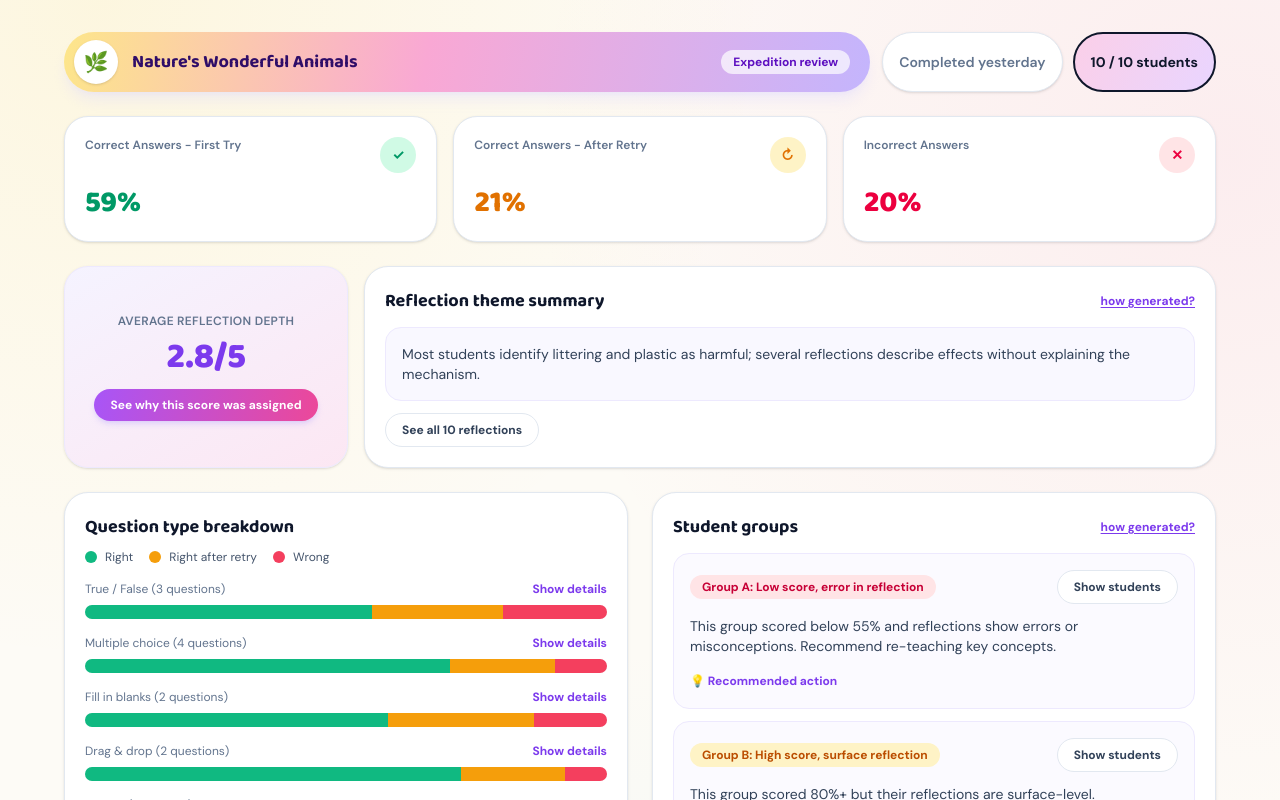
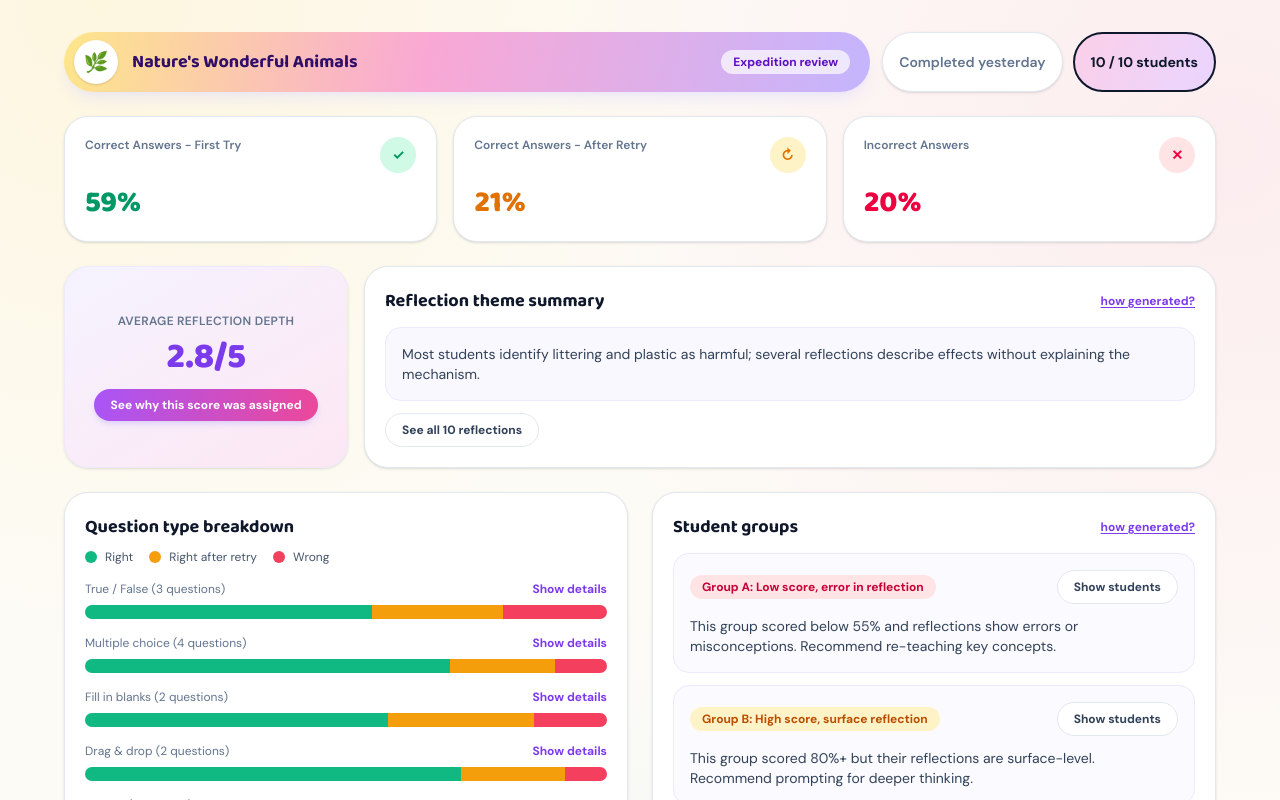
Before and after one commit to akhila-ovr/master-thesis, a Svelte app: page / in a window 1280 px wide. Shown: the top 800 px of the page. Built offline with nearby package versions, Linux system fonts and the light colour scheme.

Commit message:
Removed recommended actions

```diff
--- a/src/App.svelte
+++ b/src/App.svelte
@@ -469,35 +469,6 @@ Lina: i dont know it was just there and it looked yucky`,
     },
   ];
 
-  // Recommended actions, one per group — informational only. Teachers read
-  // these and decide for themselves; there's no accept/reject or task list.
-  export const suggestions = [
-    {
-      title: "Walk through the ingestion pathway with the whole group",
-      group: "A",
-      summary:
-        "Finn and Omar can both say plastic hurts sea animals, but neither explains why: Finn's reflection stops at \"they get stuck in bags,\" and Omar's is close to blank. That gap matches their quiz results: both missed the questions on how plastic actually causes harm, which is likely why they scored below 55%. They also split on the debate rather than voting the same way, so this isn't a shared opinion; it's a shared gap in understanding the mechanism.",
-    },
-    {
-      title: "Ask them to explain their reasoning behind their answers",
-      group: "B",
-      summary:
-        "Noah, Amara, and James all scored 80%+ on the quiz, they clearly understand the material, but their reflections are thin: Noah and James wrote almost nothing, and Amara only names an action (\"pick up litter\") without saying why it matters. Two of the three did take a side in the debate, so they can reason when the format gives them more structure. Asking them to explain their reasoning out loud, rather than in writing, may unlock what they already know.",
-    },
-    {
-      title: "Have them argue the opposite side of the debate",
-      group: "C",
-      summary:
-        "Luca, Priya, and Yara all explain the mechanism, connect it to something they already knew, and name something new they've understood: the strongest reflections in the class. They also split on the debate (two Vio, one Mint) instead of voting as a block, which suggests they're reasoning through the topic on their own rather than following the group. They're ready for an extension task, like arguing the other side of the debate or applying the idea to a new scenario.",
-    },
-    {
-      title: "Check in with Sofia and Lina one-on-one",
-      group: "D",
-      summary:
-        "Sofia and Lina are grouped as \"mixed,\" but their reflections show two different needs, not one shared gap. Sofia explains the mechanism and names what surprised her: close to Group C's level. Lina names a personal observation (\"my beach had lots of plastic on it\") but doesn't explain why it matters, more like Group A. They also split on the debate. Treating them as one group risks under-challenging Sofia and under-supporting Lina; worth reviewing them individually instead.",
-    },
-  ];
-
   // Helpers for student table (simple deterministic heuristics)
   function computeScore(name: string) {
     const sum = name.split("").reduce((acc, ch) => acc + ch.charCodeAt(0), 0);
@@ -592,8 +563,7 @@ Lina: i dont know it was just there and it looked yucky`,
       />
     </div>
 
-    <!-- Question type breakdown next to Student groups (with each group's
-         recommended action listed inline) -->
+    <!-- Question type breakdown next to Student groups -->
     <section class="mt-6 mb-6 grid gap-6 lg:grid-cols-2">
       <div>
         <QuestionBreakdown
@@ -610,7 +580,6 @@ Lina: i dont know it was just there and it looked yucky`,
           {groups}
           {debate}
           {creative}
-          {suggestions}
         />
       </div>
     </section>
--- a/src/lib/Groups.svelte
+++ b/src/lib/Groups.svelte
@@ -27,13 +27,8 @@
   }> = [];
   export let debate: any = {};
   export let creative: Array<{ label: string }> = [];
-  export let suggestions: Array<any> = [];
 
   $: creativeQuestion = creative?.[0]?.label ?? "";
-
-  function suggestionFor(groupId: string) {
-    return suggestions.find((s) => s.group === groupId);
-  }
 
   function debateStanceFor(side: string | null | undefined) {
     if (!side) return "";
@@ -120,11 +115,6 @@
     showTranscript = !showTranscript;
   }
 
-  let openActionGroupId: string | null = null;
-  function toggleAction(groupId: string) {
-    openActionGroupId = openActionGroupId === groupId ? null : groupId;
-  }
-
   let howGeneratedOpen = false;
   function openHowGenerated() {
     howGeneratedOpen = true;
@@ -153,7 +143,6 @@
   </div>
   <div class="mt-3 space-y-3">
     {#each groups as g}
-      {@const action = suggestionFor(g.id)}
       <div
         class="rounded-2xl p-4 bg-accent-50/40 border border-accent-100"
       >
@@ -171,42 +160,6 @@
             >
           </div>
           <div class="mt-3 text-sm text-slate-700">{g.description}</div>
-
-          {#if action}
-            <div class="relative mt-3">
-              <button
-                on:click={() => toggleAction(g.id)}
-                class="inline-flex items-center gap-1.5 text-xs font-bold text-accent-600 hover:text-accent-700"
-              >
-                💡 Recommended action
-              </button>
-
-              {#if openActionGroupId === g.id}
-                <div
-                  class="fixed inset-0 z-20"
-                  role="button"
-                  tabindex="0"
-                  aria-label="Close recommended action"
-                  on:click={() => (openActionGroupId = null)}
-                  on:keydown={(e) => {
-                    if (e.key === "Escape") openActionGroupId = null;
-                  }}
-                ></div>
-                <div class="absolute z-30 top-full left-0 mt-2 w-72 sm:w-80 max-w-[90vw] bg-white border border-accent-200 rounded-2xl shadow-xl p-4">
-                  <div class="flex items-start justify-between gap-2 mb-1">
-                    <div class="text-sm font-bold text-slate-900">{action.title}</div>
-                    <button
-                      on:click={() => (openActionGroupId = null)}
-                      class="text-slate-400 hover:text-slate-600 text-sm leading-none shrink-0"
-                      aria-label="Close recommended action"
-                      >✕</button
-                    >
-                  </div>
-                  <div class="text-xs text-slate-600 mt-1">{action.summary}</div>
-                </div>
-              {/if}
-            </div>
-          {/if}
         </div>
       </div>
     {/each}
```
